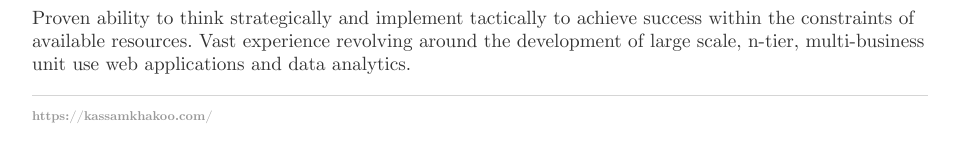
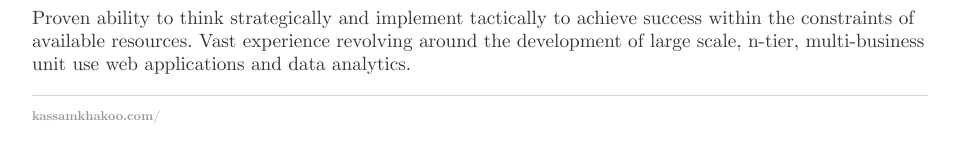
Before and after one commit to kassamkhakoo/kassamkhakoo.github.io, a Jekyll site: the page built from index.html, in a window 1280 px wide. Shown: the part 259-421 px from the top of the page, without its empty margins (160-1119 px from the left). Built offline with Jekyll 4.4.1, drawn with Linux system fonts in a browser that asks for light colours; some of the changed lines change nothing that is shown.

Commit message:
Update default.html

```diff
--- a/_layouts/default.html
+++ b/_layouts/default.html
@@ -19,7 +19,7 @@
 			</div><!-- /.container -->
 			<footer>
 	    		<ul>
-	        		<li><a href="http://kassamkhakoo.com">https://kassamkhakoo.com/</a></li>
+	        		<li><a href="http://kassamkhakoo.com">kassamkhakoo.com/</a></li>
 				</ul>
 			</footer>
 		</body>
```
